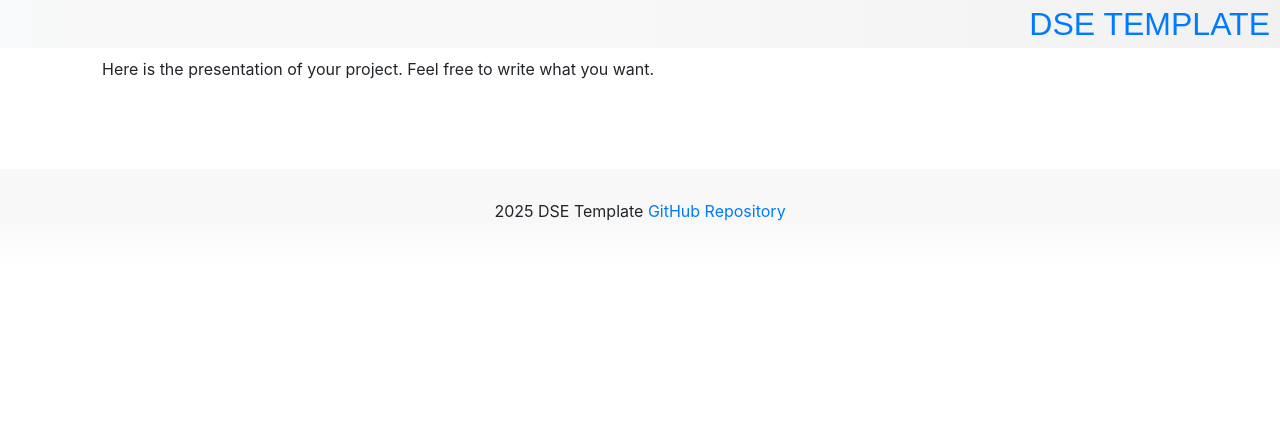
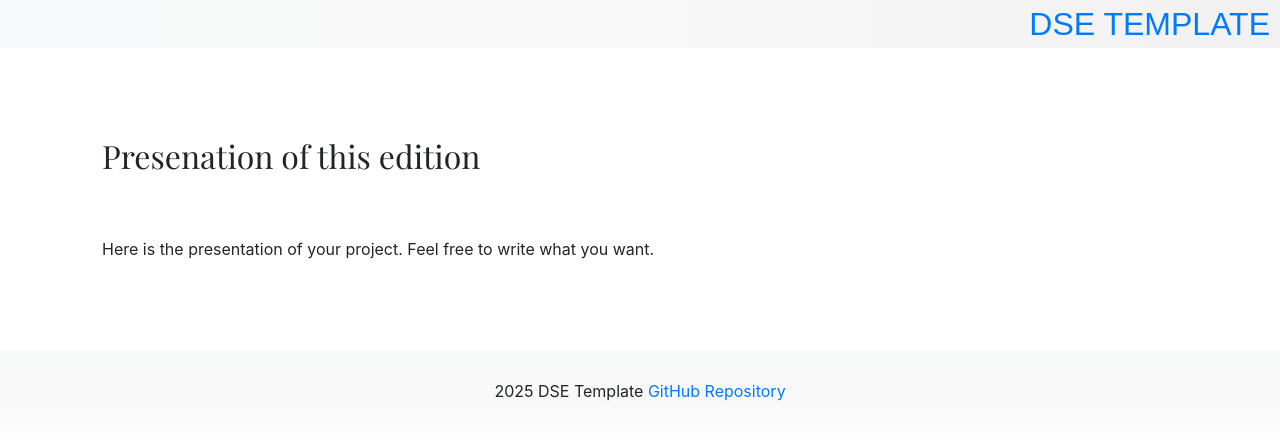
Before and after one commit to Giada-collab/DSE_template, a Jekyll site: the page built from presentation.md, in a window 1280 px wide. Shown: the top 440 px of the page. Built offline with Jekyll 4.4.1, drawn with Linux system fonts in a browser that asks for light colours; some web fonts are replaced.

Commit message:
Update presentation.md

```diff
--- a/presentation.md
+++ b/presentation.md
@@ -3,4 +3,6 @@ layout: default
 title: Presentation
 ---
 
+## Presenation of this edition
+
 Here is the presentation of your project. Feel free to write what you want.
```
